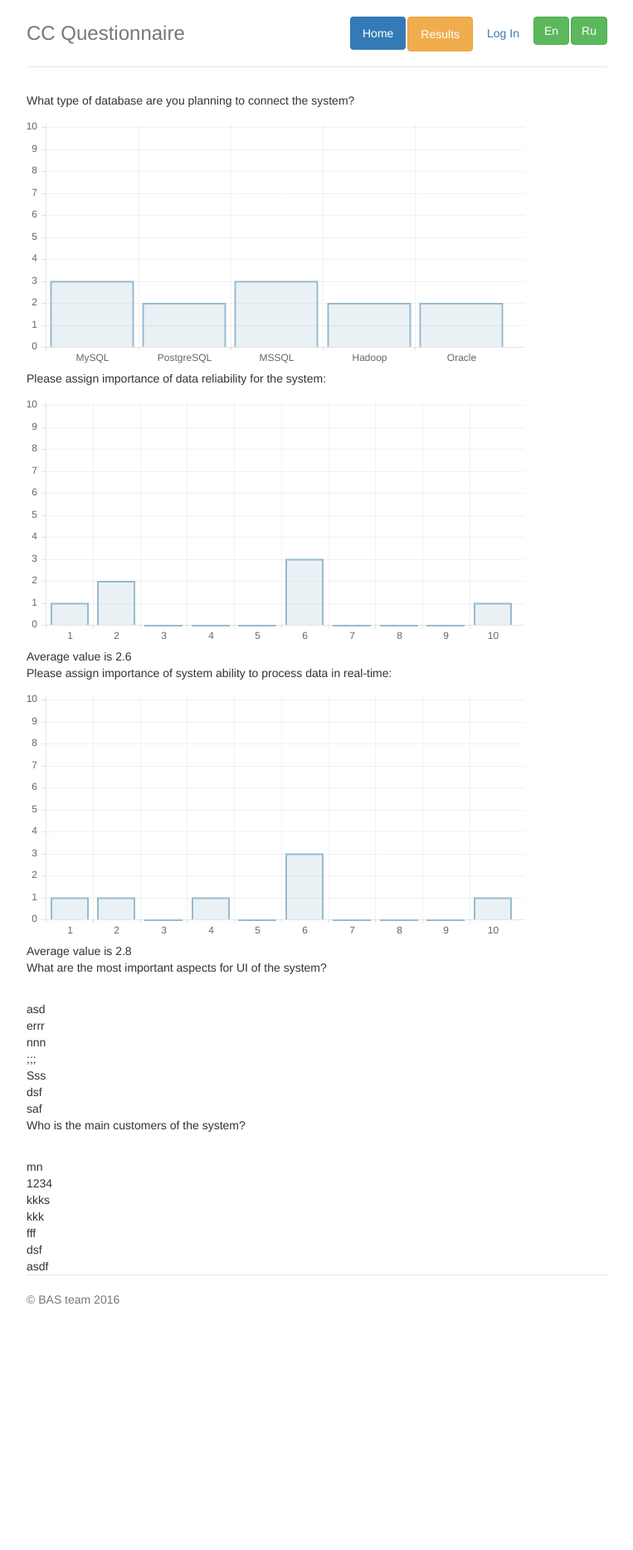
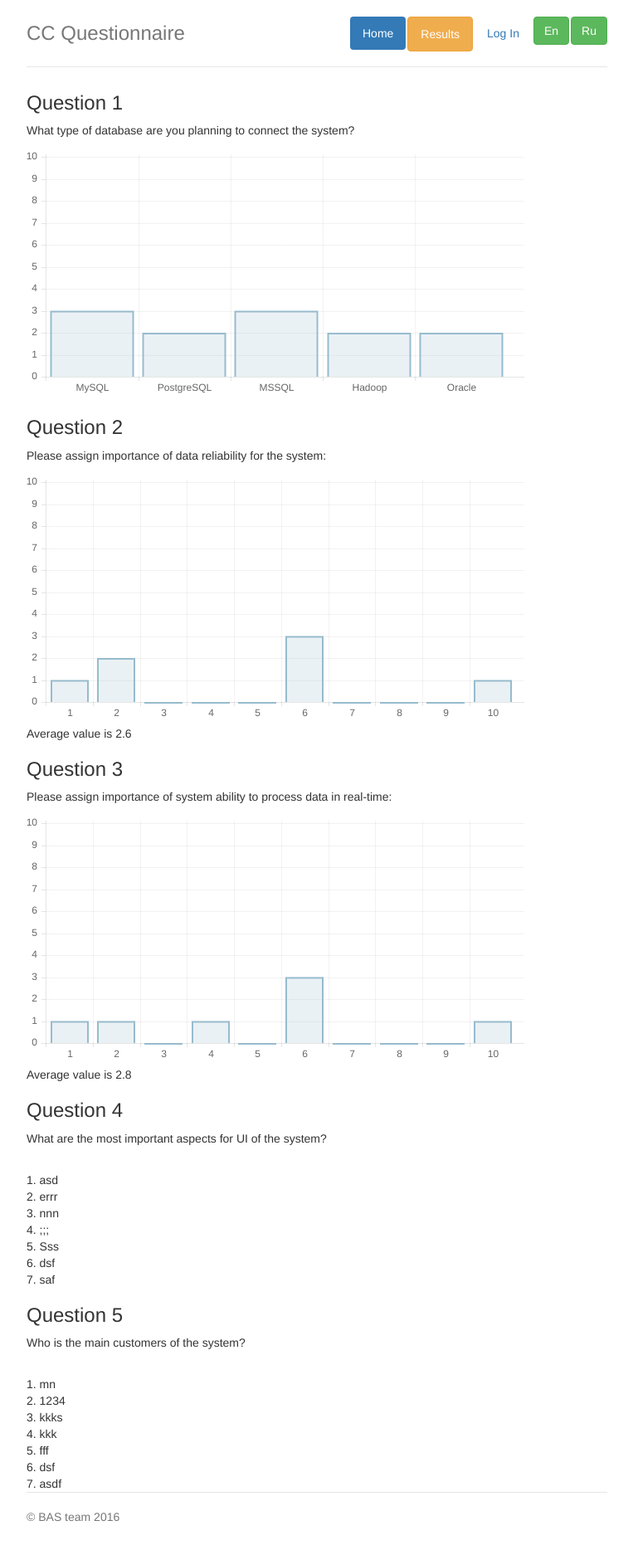
Before and after one commit to Gaket/cc-questionary-team-bas, a Flask app: page /statistics in a window 1280 px wide. Shown: the whole page at 83% size, without its empty margins (258-1021 px from the left). Before the commit the page ends 1572 px from the top, so only its background shows below. Run offline with Flask 2, Linux system fonts and the light colour scheme; the visitor is signed in with stand-in values (Sample User, id 1); some libraries are stand-ins or nearby versions.

Commit message:
Small imrovements

```diff
--- a/app/templates/statistics.html
+++ b/app/templates/statistics.html
@@ -2,7 +2,11 @@
 {% block content %}
     <div>
         {% for key, item in res.items() %}
-            <p>
+        <p>
+        <h3>{% if lang == 'en' %} Question
+            {% elif lang == 'ru' %} Вопрос
+            {% endif %} {{key}}
+        </h3>
                 {{ quest[key].text }} {#  : {{ item['answer'] }}#}
             </p>
             <div>
@@ -35,11 +39,11 @@
                     {% if quest[key].type in ['num']  %}
                         document.write("<br>Average value is ")
                         document.write({{  res[key]['avg'] }})
-                        document.write("<br>")
                     {% endif %}
                 {% elif quest[key].type in ['open'] %}
+             {% set counter = 1 -%}
                     {% for ans in res[key]['open'] %}
-                        document.write("<br>{{ ans }}")
+                        document.write("<br> {{ counter + loop.index0 }}. {{ ans }}")
                 {% endfor %}
             {% endif %}
             </script>
```
